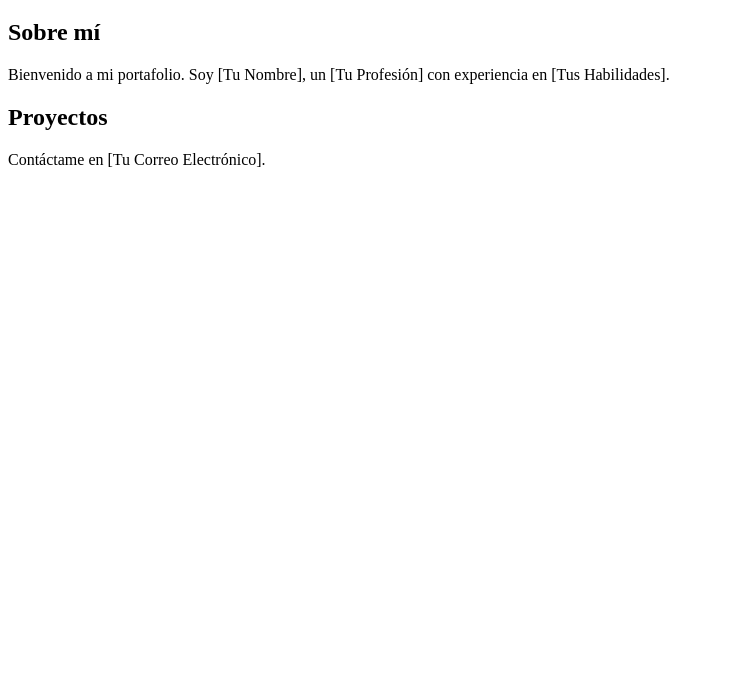
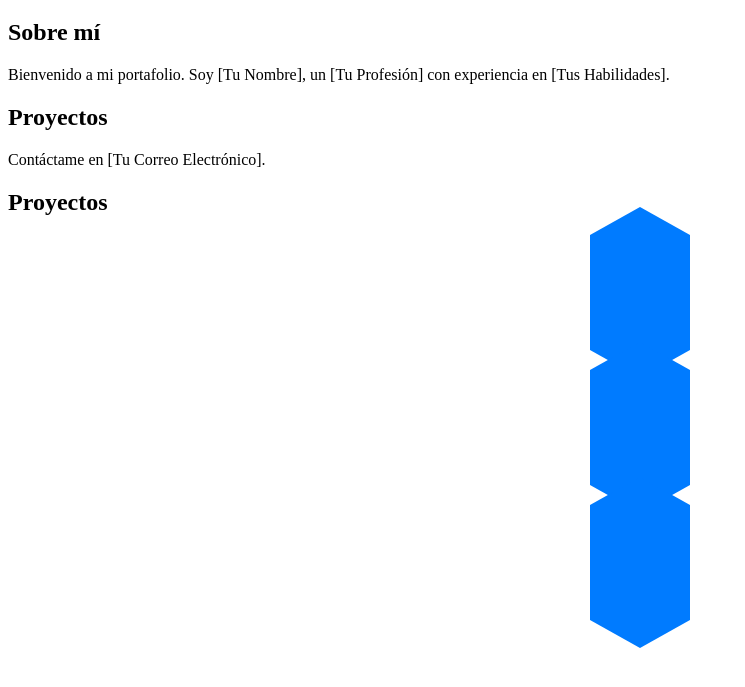
Before and after one commit to JuanGlezCZ/JuanGlezCz, a plain HTML site: page index.html in a window 1280 px wide. Shown: the part 61-748 px from the top of the page, without its empty margins (0-745 px from the left). Drawn offline with Linux system fonts and the light colour scheme.

Commit message:
Add files via upload

```diff
--- a/css/Styles.css
+++ b/css/Styles.css
@@ -0,0 +1,28 @@
+/* Estilo para los hexágonos */
+.hexagon {
+    width: 100px;
+    height: 115px;
+    position: relative;
+    background-color: #007BFF; /* Cambia el color de fondo a tu gusto */
+    margin: 0 auto;
+    margin-bottom: 20px;
+}
+
+.hexagon:before,
+.hexagon:after {
+    content: "";
+    position: absolute;
+    width: 0;
+    border-left: 50px solid transparent;
+    border-right: 50px solid transparent;
+}
+
+.hexagon:before {
+    top: -28px;
+    border-bottom: 28px solid #007BFF; /* Misma propiedad que el fondo */
+}
+
+.hexagon:after {
+    bottom: -28px;
+    border-top: 28px solid #007BFF; /* Misma propiedad que el fondo */
+}
--- a/index.html
+++ b/index.html
@@ -24,5 +24,12 @@
 <footer>
     <p>Contáctame en [Tu Correo Electrónico].</p>
 </footer>
+<section>
+    <h2>Proyectos</h2>
+    <div class="hexagon"></div>
+    <div class="hexagon"></div>
+    <div class="hexagon"></div>
+    <!-- Agrega más hexágonos según tus proyectos -->
+</section>
 </body>
 </html>
```
Also changed, not shown: 1 other file.
